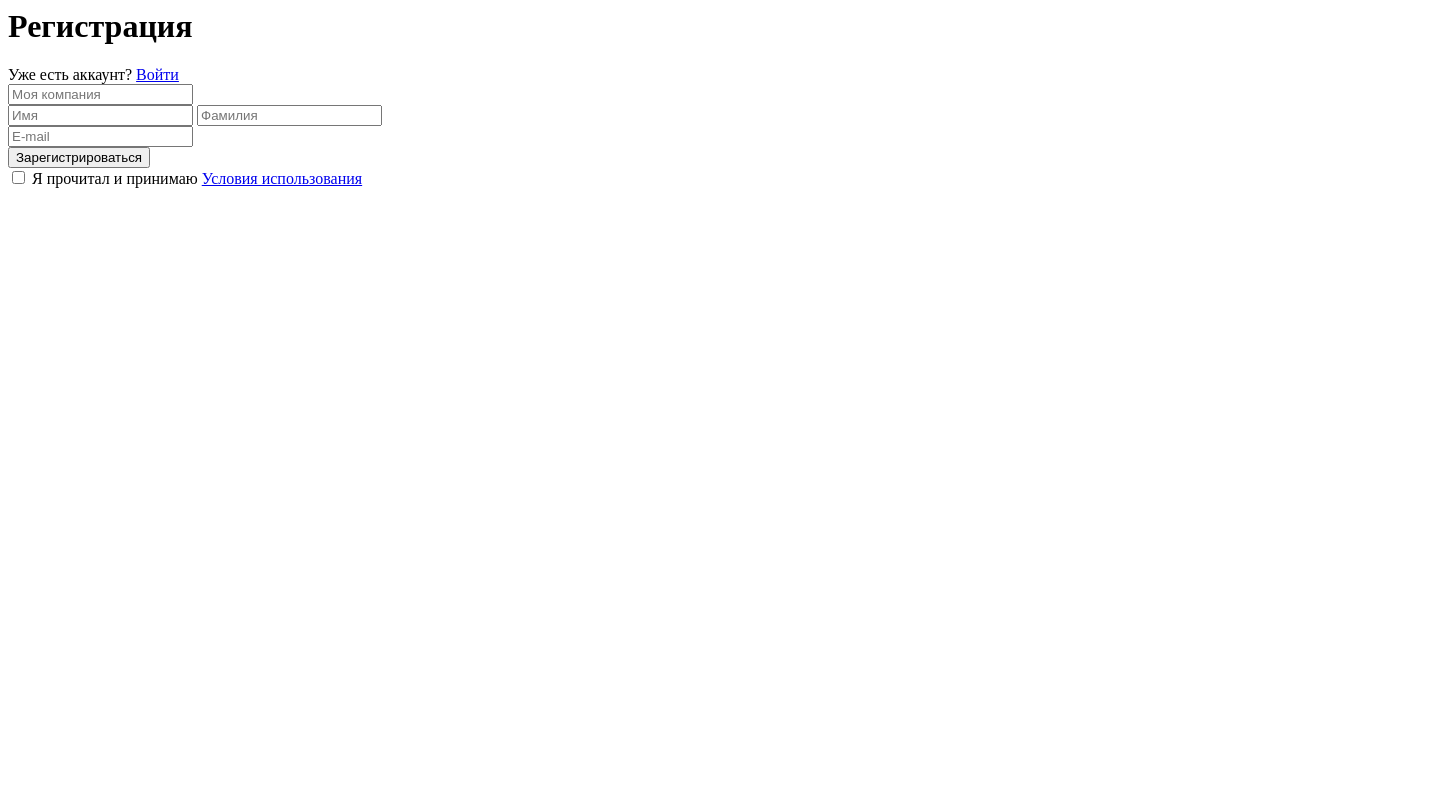
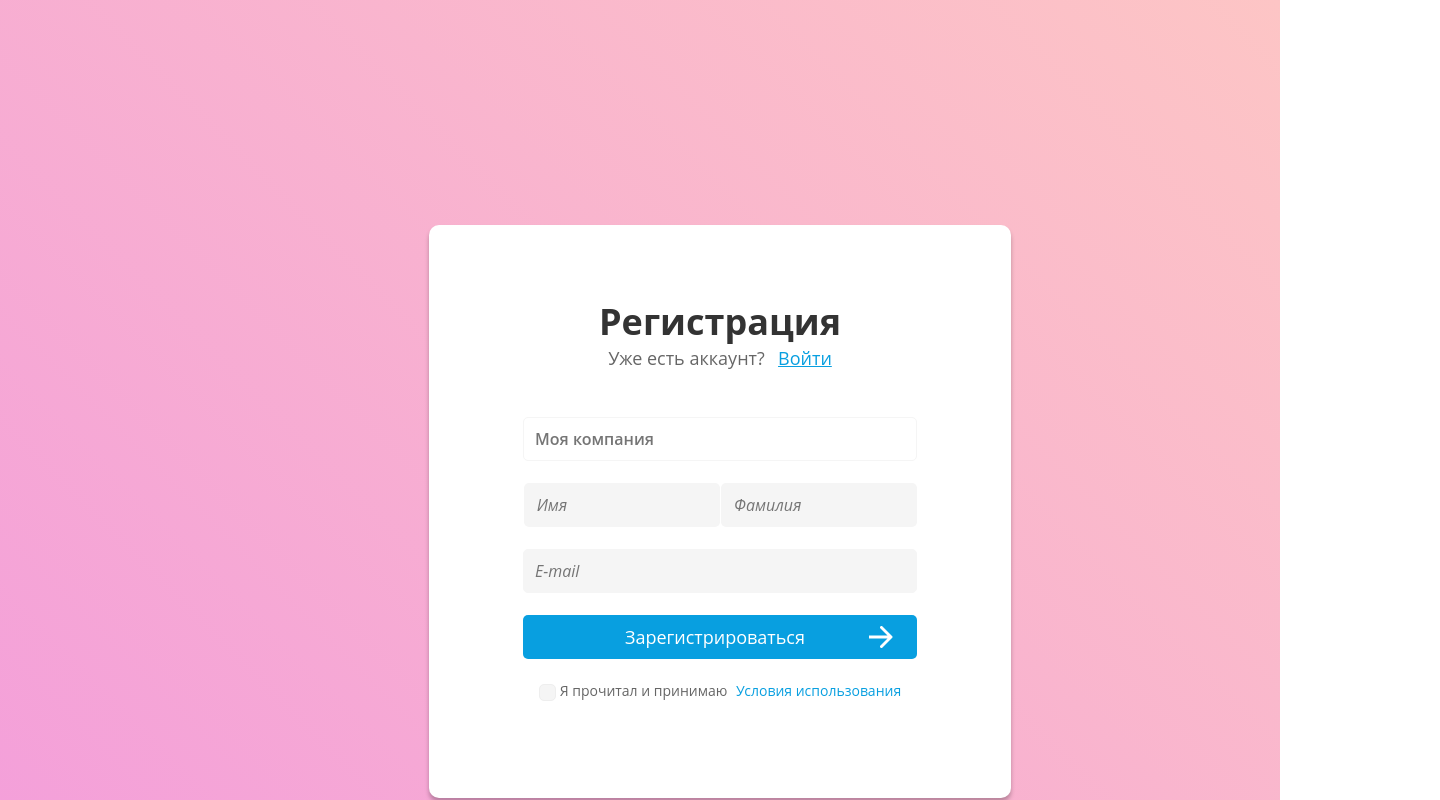
Before and after one commit to gnabaev/html-css, a plain HTML site: page 2-Form/index.html in a window 1280 px wide. Shown: the top 800 px of the page, 1440 px wide, since content can reach past the window. Drawn offline with Linux system fonts and the light colour scheme.

Commit message:
Добавлены стили к форме регистрации.

```diff
--- a/2-Form/index.html
+++ b/2-Form/index.html
@@ -1,29 +1,49 @@
+<!DOCTYPE html>
+<html lang="en">
+
+<head>
+    <meta charset="UTF-8">
+    <meta name="viewport"
+        content="width=device-width, user-scalable=no, initial-scale=1.0, maximum-scale=1.0, minimum-scale=1.0">
+    <title>Форма регистрации</title>
+    <link rel="stylesheet" href="style.css">
+</head>
+
+<body>
+
     <form action="/register" method="post">
         <h1>Регистрация</h1>
-    <div>
+        <div class="login">
             <span>Уже есть аккаунт?</span>
             <a href="#">Войти</a>
         </div>
-    <div>
+        <div class="company">
             <label for="company"></label>
             <input type="text" name="company" id="company" placeholder="Моя компания">
         </div>
-    <div>
+        <div class="nameSurname">
             <label for="name"></label>
             <input type="text" name="name" id="name" placeholder="Имя">
             <label for="surname"></label>
             <input type="text" name="surname" id="surname" placeholder="Фамилия">
         </div>
-    <div>
+        <div class="email">
             <label for="email"></label>
             <input type="email" name="email" id="email" placeholder="E-mail">
         </div>
-    <button type="submit">Зарегистрироваться</button>
+        <button type="submit" class="register">
+            <span>Зарегистрироваться</span>
+            <img src="/2-Form/images/arrow.png" alt="Стрелка">
+        </button>
+        <div class="agree">
             <div>
-        <span>
                 <input type="checkbox" name="doesagree" id="agree">
                 <label for="agree">Я прочитал и принимаю</label>
-        </span>
+            </div>
             <a href="#">Условия использования</a>
         </div>
     </form>
+
+</body>
+
+</html>
--- /dev/null
+++ b/2-Form/style.css
@@ -0,0 +1,174 @@
+* {
+    font-family: 'Open Sans', sans-serif;
+    padding: 0;
+    margin: 0;
+    box-sizing: border-box;
+}
+
+body {
+    width: 1440px;
+    height: 1024px;
+    background-image: linear-gradient(45deg, #f298de, #fdc5c5), linear-gradient(45deg, #ffffff, #ffa5a5);
+    background-repeat: no-repeat;
+}
+
+form {
+    width: 582px;
+    height: 573px;
+    margin-top: 225px;
+    margin-left: 429px;
+    border-radius: 10px;
+    background: #ffffff;
+    display: flex;
+    flex-direction: column;
+    align-items: center;
+    box-shadow: 0px 4px 4px 0px rgba(0, 0, 0, 0.25);
+}
+
+h1 {
+    font-size: 36px;
+    font-weight: 700;
+    line-height: 49px;
+    margin-top: 72px;
+    color: #333333;
+}
+
+.login {
+    width: 237px;
+    font-size: 18px;
+    font-weight: 400;
+    display: flex;
+    justify-content: space-around;
+    margin-bottom: 47px;
+}
+
+.login span {
+    color: #666666;
+}
+
+.login a {
+    color: #089FE0;
+    text-decoration: underline;
+}
+
+.company {
+    margin-bottom: 22px;
+}
+
+.company input {
+    width: 394px;
+    height: 44px;
+    padding-left: 11px;
+    border-radius: 5px;
+    border: solid 1px #f5f5f5;
+    font-size: 16px;
+    font-weight: 600;
+    color: #333333;
+    outline: none;
+}
+
+.nameSurname {
+    width: 394px;
+    height: 44px;
+    margin-bottom: 22px;
+    display: flex;
+    justify-content: space-between;
+}
+
+.nameSurname input {
+    width: 196px;
+    font-weight: 400;
+    font-size: 16px;
+    font-style: italic;
+    padding-left: 11px;
+    color: #999999;
+    background: #f5f5f5;
+    border-radius: 5px;
+    border-color: transparent;
+    outline: none;
+}
+
+.email {
+    margin-bottom: 22px;
+}
+
+.email input {
+    width: 394px;
+    height: 44px;
+    padding-left: 11px;
+    border-radius: 5px;
+    border: solid 1px #f5f5f5;
+    font-style: italic;
+    font-size: 16px;
+    font-weight: 400;
+    color: #333333;
+    background: #f5f5f5;
+    outline: none;
+}
+
+.register {
+    display: flex;
+    align-items: center;
+    justify-content: space-between;
+    width: 394px;
+    height: 44px;
+    margin-bottom: 22px;
+    border-radius: 5px;
+    font-size: 18px;
+    font-weight: 400;
+    background: #089FE0;
+    color: #ffffff;
+    border: 0;
+}
+
+.register span {
+    margin-left: 102px;
+}
+
+.register img {
+    margin-right: 24px;
+}
+
+.agree {
+    width: 371px;
+    font-size: 14px;
+    font-weight: 400;
+    display: flex;
+    justify-content: space-around;
+    align-items: center;
+}
+
+.agree div {
+    display: flex;
+    align-items: center;
+}
+
+.agree input {
+    display: none;
+}
+
+.agree label {
+    color: #666666;
+}
+
+.agree input+label::before {
+    content: '';
+    display: inline-block;
+    width: 15px;
+    height: 15px;
+    margin-right: 4px;
+    background: #f5f5f5;
+    border: solid 1px #eeeeee;
+    border-radius: 5px;
+    text-align: center;
+    vertical-align: middle;
+}
+
+.agree input:checked+label::before {
+    content: '\2713';
+}
+
+.agree a {
+    color: #089FE0;
+    text-decoration: none;
+}
```
Also changed, not shown: 2-Form/images/arrow.png (added). Lines whose indentation alone changed are shown as unchanged.
